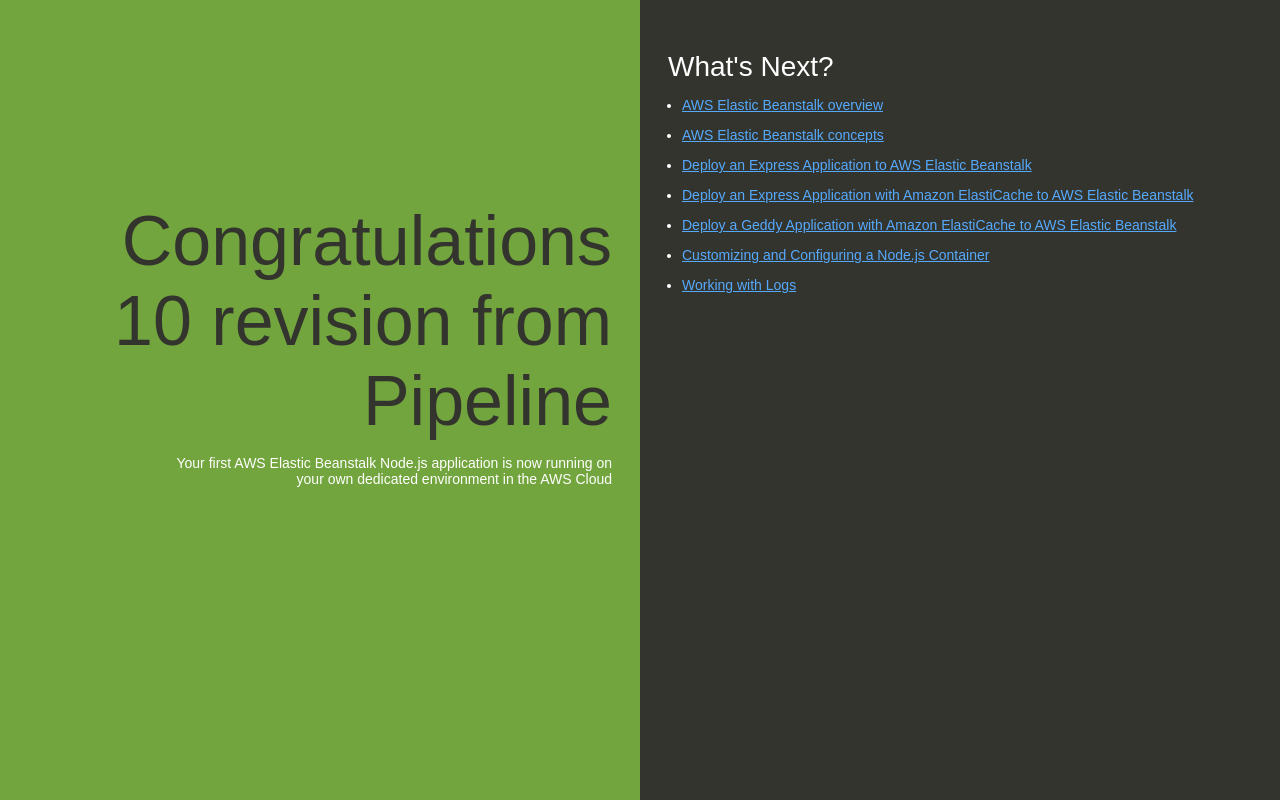
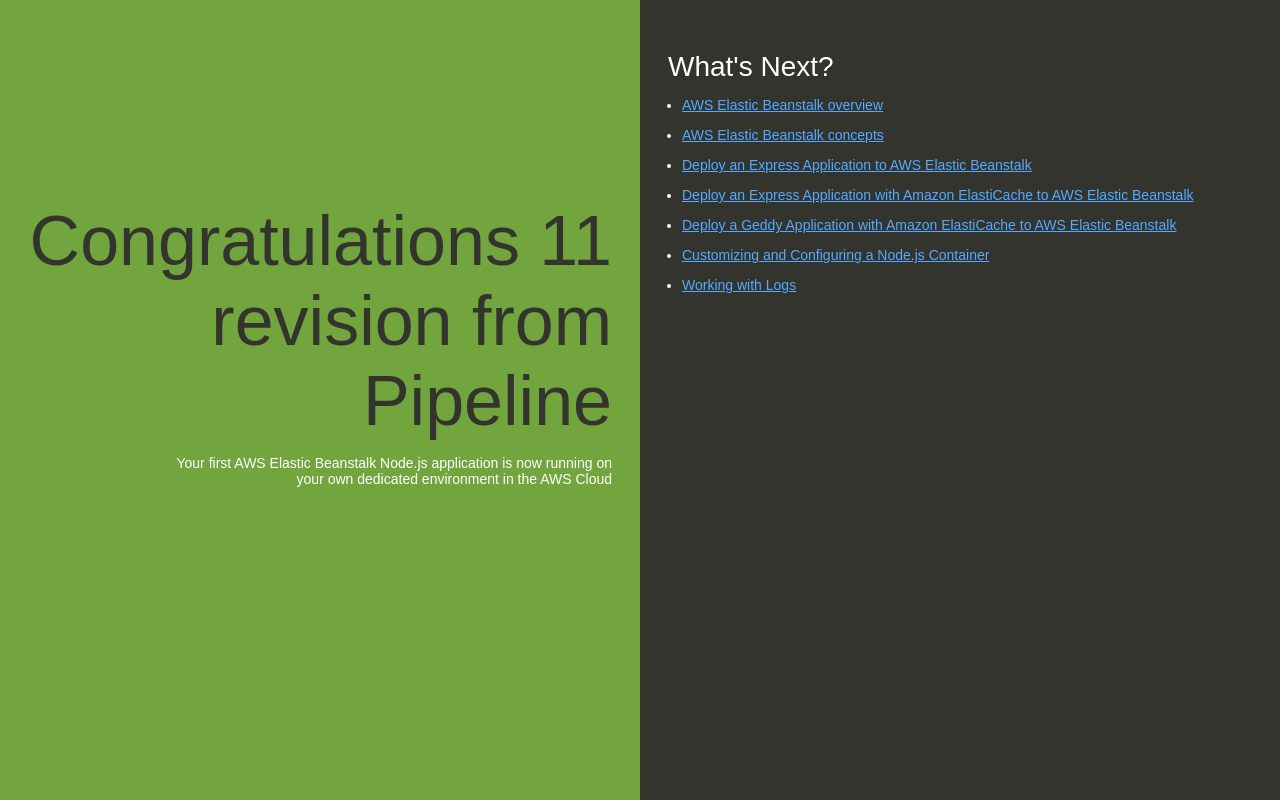
Before and after one commit to webmaster100/aws-pipeline-build, a website: page index.html in a window 1280 px wide. Drawn offline with Linux system fonts and the light colour scheme.

Commit message:
revision 11

```diff
--- a/index.html
+++ b/index.html
@@ -74,7 +74,7 @@
   </head>
   <body>
     <div class="textColumn">
-      <h1>Congratulations 10 revision from Pipeline</h1>
+      <h1>Congratulations 11 revision from Pipeline</h1>
       <p>Your first AWS Elastic Beanstalk Node.js application is now running on your own dedicated environment in the AWS Cloud</p>
     </div>
     <div class="linksColumn">
```
